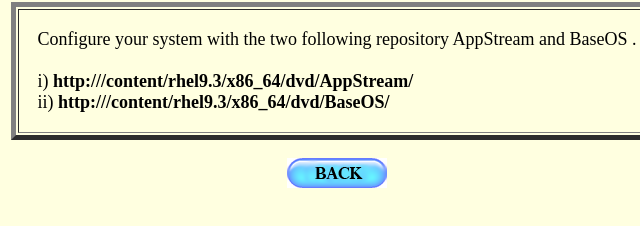
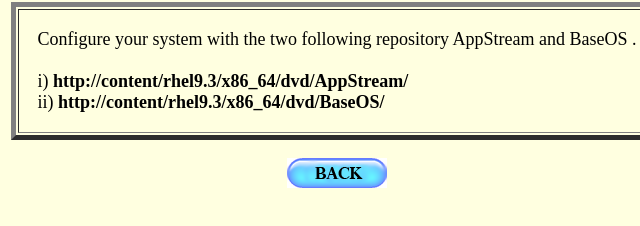
Before and after one commit to Rohith-RedHat/RHCSA-Mock-2, a plain HTML site: page webcontents2/2.html in a window 1280 px wide. Shown: the part 346-572 px from the top of the page, 303-943 px from the left. Drawn offline with Linux system fonts and the light colour scheme.

Commit message:
Update 2.html

```diff
--- a/webcontents2/2.html
+++ b/webcontents2/2.html
@@ -11,8 +11,8 @@
 <table align=center  size=120 border=5 style="background-color: lightyellow;"><tr><td>
 <br>
 <font size=4>&nbsp &nbsp Configure your system with the two following repository AppStream and BaseOS . &nbsp &nbsp <br><br>
-&nbsp &nbsp i) <b>http:///content/rhel9.3/x86_64/dvd/AppStream/</b> &nbsp &nbsp <br>
-&nbsp &nbsp ii) <b>http:///content/rhel9.3/x86_64/dvd/BaseOS/</b>  &nbsp &nbsp <br>
+&nbsp &nbsp i) <b>http://content/rhel9.3/x86_64/dvd/AppStream/</b> &nbsp &nbsp <br>
+&nbsp &nbsp ii) <b>http://content/rhel9.3/x86_64/dvd/BaseOS/</b>  &nbsp &nbsp <br>
 </font><br>
 <inop></table><br>
 <center><a href="javascript:history.back()"><img src="BACK.png" border="0"></a></center>
```
